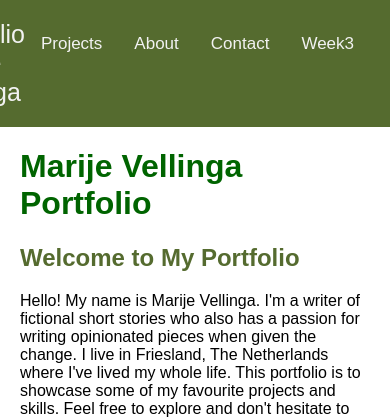
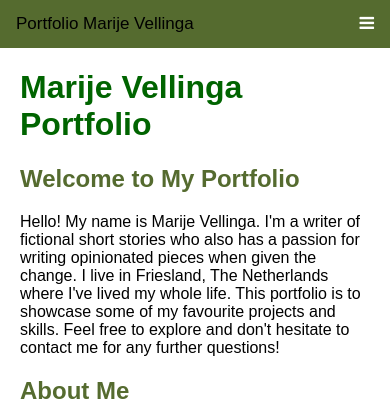
Before and after one commit to MarijeVellinga/cpnits-portfolio-website, a Flask app: page / in a window 390 px wide. Shown: the top 419 px of the page. Run offline with Flask 3, Linux system fonts and the light colour scheme.

Commit message:
hamburger menu & better responsive design

```diff
--- a/static/css/main.css
+++ b/static/css/main.css
@@ -1,4 +1,5 @@
-html, body {
+html,
+body {
     height: 100%;
     margin: 0;
     font-family: Arial, Helvetica, sans-serif;
@@ -10,21 +11,17 @@ body {
     height: 100vh;
 }
 
-main{
+main {
     flex: 1;
     padding: 0 20px;
 }
 
 /* Navigatiebalk */
 .topnav {
-    display: flex;
-    justify-content: right;
-    top: 0;
-    background-color:darkolivegreen;
-    padding: 1em;
+    position: relative;
+    background-color: darkolivegreen;
     color: white;
-    font-size: 20px;
-    z-index: 1000;
+    font-size: 25px;
 }
 
 .auto-margin {
@@ -32,88 +29,97 @@ main{
 }
 
 .homepage-link {
-    color: #f2f2f2;
     text-decoration: none;
-    font-size: 25px;
     align-self: center;
 }
 
-.topnav-a,
-.topnav-a:visited,
-.topnav-a:hover,
-.topnav-a:active,
-.topnav-a:focus {
-    color: #f2f2f2;
-    text-decoration: none;
-    padding: 14px 16px;
-    font-size: 17px;
+
+
+.topnav #myLinks {
+    display: none;
+}
+
+.topnav a {
+  color: white;
+  padding: 14px 16px;
+  text-decoration: none;
+  font-size: 17px;
+  display: block;
+}
+
+.topnav a.icon {
+  background: darkolivegreen;
+  display: block;
+  position: absolute;
+  right: 0;
+  top: 0;
+}
+
+.topnav a:hover {
+  color: black;
+}
+
+.active {
+  color: white;
+}
+
+
+
+@media screen and (max-width: 650px) {
+    .topnav-a{
+        display: none;
+    }
+
+    .hamburger {
+        display: block;
+    }
 }
 
 /* Footer */
 footer {
     color: white;
-    background-color:darkolivegreen;
+    background-color: darkolivegreen;
     padding: 1em;
     text-align: center;
     margin-top: 40px;
 }
 
 /* Tekstopmaak */
-h1 {color: darkgreen}
-h2 {color: darkolivegreen}
-h3 {color: rgb(45, 66, 12)}
+h1 {
+    color: darkgreen
+}
+
+h2 {
+    color: darkolivegreen
+}
+
+h3 {
+    color: rgb(45, 66, 12)
+}
 
 
 
 /* Flex & Grid containers */
-/* .flex-container {
-    display: flex;
-    flex-wrap: wrap;
-    justify-content: center;
-    margin-top: 20px;
-} */
-
 .grid-container {
-    flex: 1;
     display: grid;
-    max-width: 100%;
+    max-width: 1200px;
     max-height: 100%;
-    grid-template-columns: 1fr 1fr 1fr;
+    grid-template-columns: repeat(3, 1fr);
     place-content: center;
     gap: 50px;
-    padding-left: 120px;
-    padding-right: 120px;
+    margin: 0 auto;
+    padding: 1rem;
 }
 
 /* Flex & Grid items */
-/* .flex-item {
-    background-color: #04AA6D;
-    padding: 20px;
-    width: 250px;
-    border-radius: 5px;
-    text-align: center;
-    margin: 5px;
-    transition: transform 0.3s ease;
-    box-shadow: 0 2px 8px rgba(0,0,0,0.1);
-    color: white;
-    font-size: 30px;
-    border: 1px solid #ccc;
-    flex-grow: 1;
-    overflow: hidden;
-
-} */
-
 .grid-item {
     background-color: darkolivegreen;
     padding: 10px;
-    width:auto;
-    max-width: auto;
-    height: 250px;
+    border: 1px solid #ccc;
     border-radius: 5px;
     text-align: center;
     transition: transform 0.3s ease;
-    box-shadow: 0 2px 8px rgba(0,0,0,0.1);
-    border: 1px solid #ccc;
+    box-shadow: 0 2px 8px rgba(0, 0, 0, 0.1);
     overflow: hidden;
 
     display: grid;
@@ -121,11 +127,13 @@ h3 {color: rgb(45, 66, 12)}
 
 }
 
-.flex-item:hover, .grid-item:hover {
+.flex-item:hover,
+.grid-item:hover {
     transform: scale(1.05);
 }
 
-.flex-item img, .grid-item img {
+.flex-item img,
+.grid-item img {
     width: 100%;
     height: 100%;
     background-color: white;
@@ -133,7 +141,19 @@ h3 {color: rgb(45, 66, 12)}
     display: block;
 }
 
+@media screen and (max-width: 1000px) {
+    .grid-container {
+        grid-template-columns: repeat(2, 1fr);
+    }
+}
 
+@media screen and (max-width: 650px) {
+    .grid-container {
+        grid-template-columns: repeat(1, 1fr);
+        padding-left: 5%;
+        padding-right: 5%;
+    }
+}
 
 /* Project titel + link */
 .project-title {
@@ -171,7 +191,7 @@ h3 {color: rgb(45, 66, 12)}
     padding: 0;
 }
 
-.li{
+.li {
     display: flex;
     justify-content: space-evenly;
     width: 100%;
@@ -198,6 +218,6 @@ input[type=reset] {
     cursor: pointer;
 }
 
-input[type="reset"]:hover{
-background-color: red;
+input[type="reset"]:hover {
+    background-color: red;
 }
--- /dev/null
+++ b/static/js/hamburger.js
@@ -0,0 +1,10 @@
+
+    /* Toggle between showing and hiding the navigation menu links when the user clicks on the hamburger menu / bar icon */
+    function myFunction() {
+    var x = document.getElementById("myLinks");
+    if (x.style.display === "block") {
+        x.style.display = "none";
+    } else {
+        x.style.display = "block";
+    }
+    }
--- a/templates/base.html
+++ b/templates/base.html
@@ -1,21 +1,36 @@
 <!DOCTYPE html>
 <html lang="en">
+
 <head>
     <meta charset="UTF-8">
     <title>{% block title %}Portfolio Marije Vellinga{% endblock %}</title>
     <link rel="stylesheet" href="{{url_for('static', filename='css/main.css')}}" type="text/css">
+    <link rel="stylesheet" href="https://cdnjs.cloudflare.com/ajax/libs/font-awesome/4.7.0/css/font-awesome.min.css">
     <meta name="viewport" content="width=device-width, initial-scale=1.0">
 </head>
 
 <body>
-    <header class="topnav">
+    <!-- Top navigatie menu -->
+    <div class="topnav">
         <a class="homepage-link" href="{{url_for('main')}}">Portfolio Marije Vellinga</a>
+
     <div class="auto-margin"></div>
-        <a class="topnav-a" href="{{url_for ('myprojects')}}">Projects</a>
-        <a class="topnav-a" href="{{url_for('aboutme')}}">About</a>
-        <a class="topnav-a" href="{{url_for('contact')}}">Contact</a>
-        <a class="topnav-a" href="{{url_for ('week3')}}">Week3</a>
-    </header>
+
+    <!-- Navigation Links (hidden by default) -->
+        <div id="myLinks">
+            <a href="{{url_for ('myprojects')}}">Projects</a>
+            <a href="{{url_for('aboutme')}}">About</a>
+            <a href="{{url_for('contact')}}">Contact</a>
+            <a href="{{url_for ('week3')}}">Week3</a>
+        </div>
+
+    <!-- Hamburger menu -->
+     <a href="javascript:void(0);" class="icon" onclick="myFunction()">
+        <i class="fa fa-bars"></i>
+     </a>
+    </div>
+
+
 
     <main>
         {% block content %}{% endblock %}
@@ -24,5 +39,8 @@
     <footer>
         <p>&copy; 2025 Marije Vellinga&trade;</p>
     </footer>
+
+    <script src="{{url_for('static', filename='js/hamburger.js')}}"></script>
 </body>
+
 </html>
```
Lines whose indentation alone changed are shown as unchanged.
